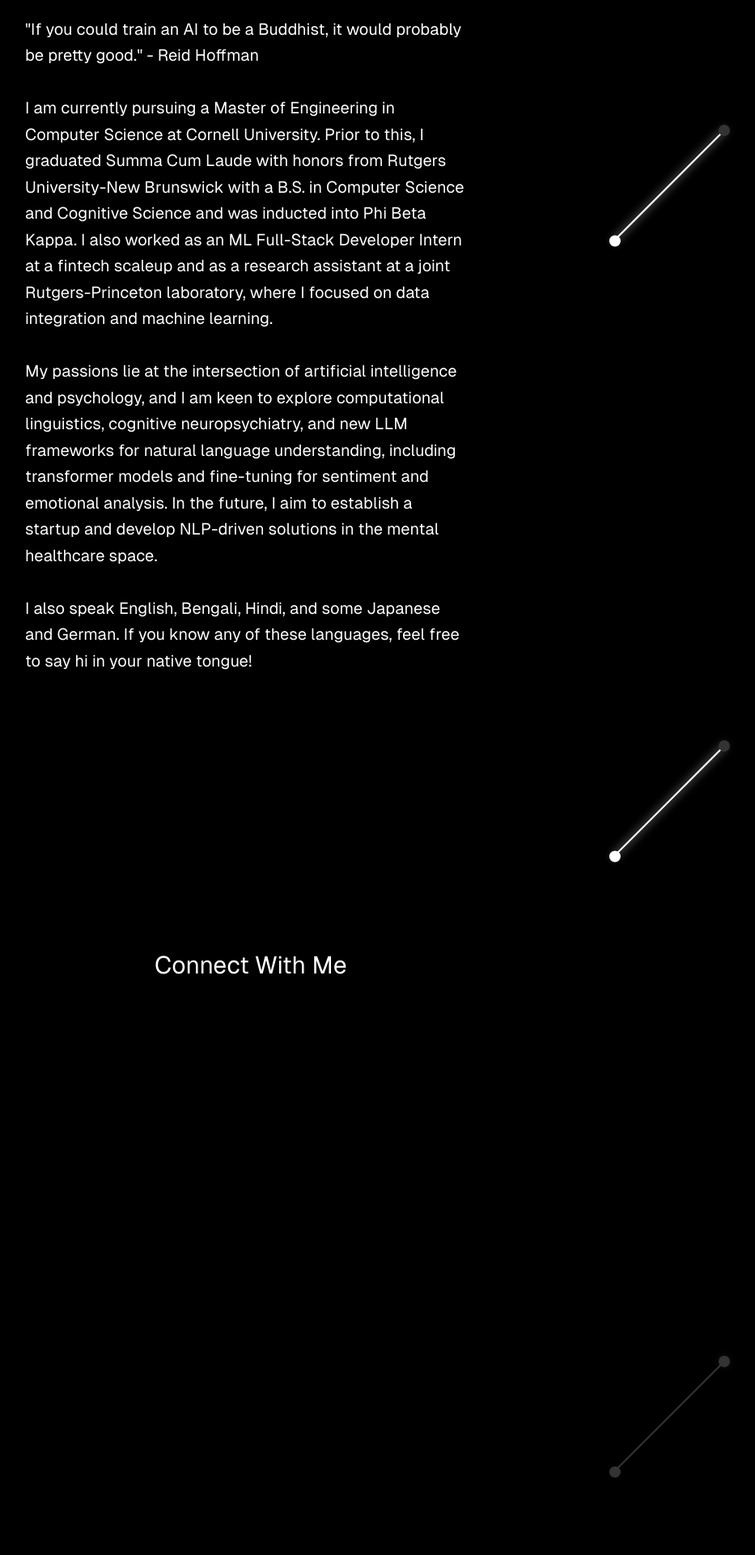
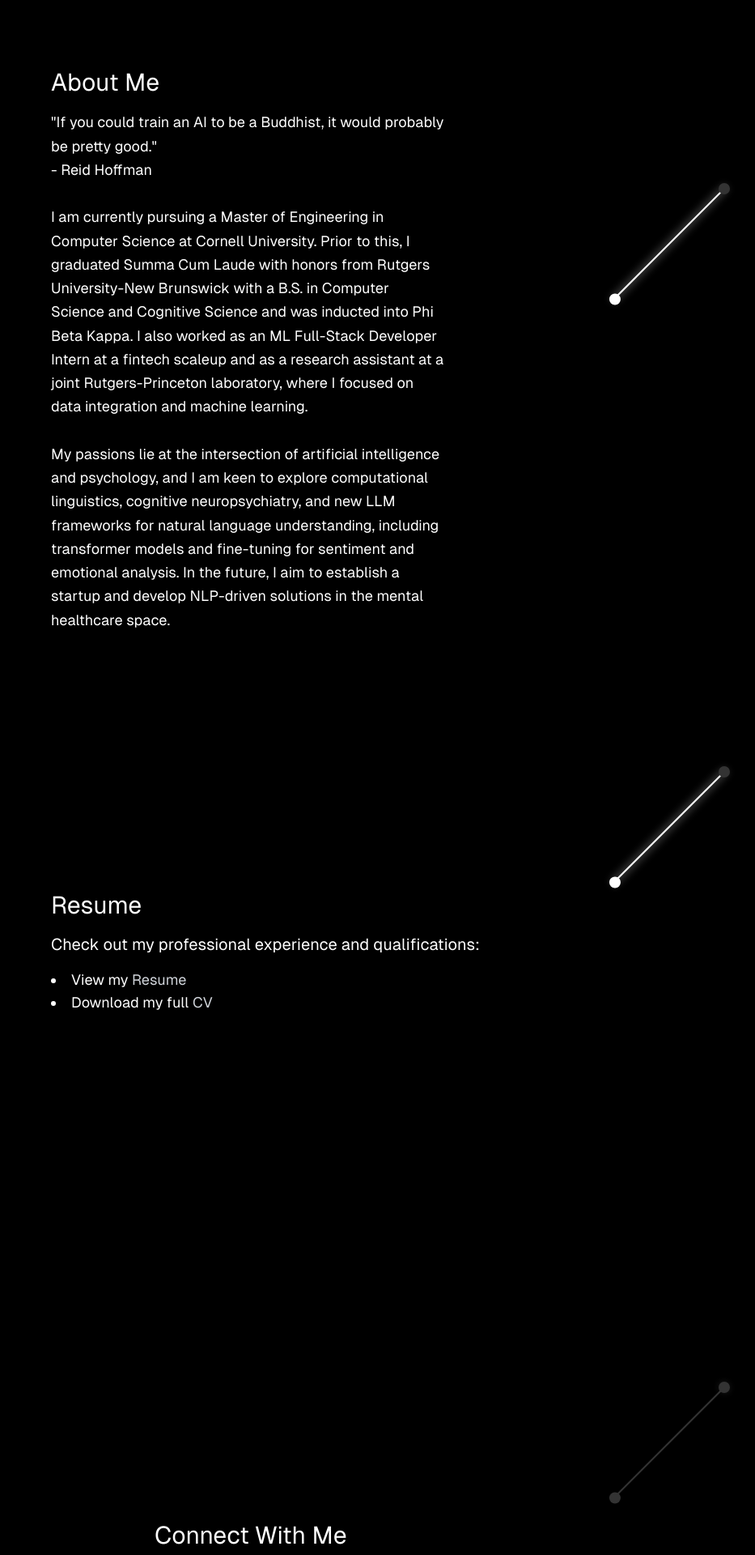
Before and after one commit to RishikSarkar/personal-portfolio-3.0, a Next.js app: page / in a window 1280 px wide. Shown: the part 800-2720 px from the top of the page at 81% size, without its empty margins (1-934 px from the left). Built offline with nearby package versions, Linux system fonts and the light colour scheme.

Commit message:
modified sections to provide info + fix formatting issues and bugs

```diff
--- a/src/app/page.tsx
+++ b/src/app/page.tsx
@@ -29,8 +29,8 @@ export default function Home() {
 
   return (
     <div className="flex flex-col min-h-[500vh] font-[family-name:var(--font-geist-sans)]">
-      <section ref={el => { sectionRefs.current[0] = el }} className="section h-screen flex flex-col justify-center items-start pl-8 pr-[calc(30%+2rem)] relative">
-        <div className="max-w-[calc(70%-2rem)]">
+      <section ref={el => { sectionRefs.current[0] = el }} className="section h-screen flex flex-col justify-center items-start pl-16 pr-16 mb-8 relative">
+        <div className="max-w-[calc(70%-20rem)]">
           <h1 className="text-5xl font-bold mb-4">Rishik Sarkar</h1>
           <p className="text-xl">
             M.Eng. in Computer Science at Cornell University<br />
@@ -45,24 +45,28 @@ export default function Home() {
         </div>
       </section>
 
-      <section ref={el => { sectionRefs.current[1] = el }} className="section h-screen flex flex-col justify-center items-start pl-8 pr-[calc(30%+2rem)]">
-        <div className="max-w-[calc(70%-2rem)]">
+      <section ref={el => { sectionRefs.current[1] = el }} className="section h-screen flex flex-col justify-center items-start pl-16 pr-16">
+        <div className="max-w-[calc(70%-20rem)]">
           <h2 className="text-3xl mb-4">About Me</h2>
-          <p className="text-xl leading-relaxed">
-            "If you could train an AI to be a Buddhist, it would probably be pretty good." - Reid Hoffman<br /><br />
+          <p className="text-lg leading-relaxed">
+            "If you could train an AI to be a Buddhist, it would probably be pretty good."<br /> - Reid Hoffman<br /><br />
             I am currently pursuing a Master of Engineering in Computer Science at Cornell University. Prior to this, I graduated Summa Cum Laude with honors from Rutgers University-New Brunswick with a B.S. in Computer Science and Cognitive Science and was inducted into Phi Beta Kappa. I also worked as an ML Full-Stack Developer Intern at a fintech scaleup and as a research assistant at a joint Rutgers-Princeton laboratory, where I focused on data integration and machine learning.<br /><br />
-            My passions lie at the intersection of artificial intelligence and psychology, and I am keen to explore computational linguistics, cognitive neuropsychiatry, and new LLM frameworks for natural language understanding, including transformer models and fine-tuning for sentiment and emotional analysis. In the future, I aim to establish a startup and develop NLP-driven solutions in the mental healthcare space.<br /><br />
-            I also speak English, Bengali, Hindi, and some Japanese and German. If you know any of these languages, feel free to say hi in your native tongue!
+            My passions lie at the intersection of artificial intelligence and psychology, and I am keen to explore computational linguistics, cognitive neuropsychiatry, and new LLM frameworks for natural language understanding, including transformer models and fine-tuning for sentiment and emotional analysis. In the future, I aim to establish a startup and develop NLP-driven solutions in the mental healthcare space.
           </p>
         </div>
-        <div className="diagonal-line" style={{top: '20%'}}>
+        <div className="diagonal-line" style={{top: '25%'}}>
           <div className="diagonal-line-node-right"></div>
           <div className="diagonal-line-node-left"></div>
         </div>
       </section>
 
-      <section ref={el => { sectionRefs.current[2] = el }} className="section h-screen flex flex-col justify-center items-start pl-[15%] pr-8">
-        <h2 className="text-3xl mb-4">Connect With Me</h2>
+      <section ref={el => { sectionRefs.current[2] = el }} className="section h-screen flex flex-col justify-center items-start pl-16 pr-16">
+        <h2 className="text-3xl -mt-24 mb-4">Resume</h2>
+        <p className="text-xl mb-4">Check out my professional experience and qualifications:</p>
+        <ul className="text-lg list-disc list-inside mb-4">
+          <li>View my <a href="#" className="text-gray-300 hover:text-gray-500">Resume</a></li>
+          <li>Download my full <a href="#" className="text-gray-300 hover:text-gray-500">CV</a></li>
+        </ul>
         <div className="diagonal-line" style={{top: '15%'}}>
           <div className="diagonal-line-node-right"></div>
           <div className="diagonal-line-node-left"></div>
@@ -70,8 +74,7 @@ export default function Home() {
       </section>
 
       <section ref={el => { sectionRefs.current[3] = el }} className="section h-screen flex flex-col justify-center items-start pl-[15%] pr-8">
-        <h2 className="text-3xl mb-4">Resume</h2>
-        <p className="text-xl">Resume information or a brief summary can go here.</p>
+        <h2 className="text-3xl -mt-64 mb-4">Connect With Me</h2>
         <div className="diagonal-line" style={{top: '10%'}}>
           <div className="diagonal-line-node-right"></div>
           <div className="diagonal-line-node-left"></div>
--- a/src/components/VerticalLine.tsx
+++ b/src/components/VerticalLine.tsx
@@ -58,11 +58,10 @@ const VerticalLine: React.FC = () => {
         const rect = line.getBoundingClientRect();
         const lineTop = rect.top;
         const lineBottom = rect.bottom;
-        const lineCenter = (lineTop + lineBottom) / 2;
+        const lineHeight = lineBottom - lineTop;
 
         let lineFillPercentage;
         if (index === 0) {
-          // Special handling for the first diagonal line
           lineFillPercentage = Math.max(0, Math.min(100, (centerLineWhiteY - lineTop) / (lineBottom - lineTop) * 100));
         } else if (lineBottom <= viewportCenter) {
           lineFillPercentage = 100;
@@ -84,12 +83,11 @@ const VerticalLine: React.FC = () => {
         const finalFillPercentage = diagonalLinesFilledRef.current[index] ? 100 : lineFillPercentage;
         (line as HTMLElement).style.setProperty('--fill-percentage', `${finalFillPercentage}%`);
 
-        // Handle the node color changes and pulsating effect
         const rightNode = line.querySelector('.diagonal-line-node-right') as HTMLElement;
         const leftNode = line.querySelector('.diagonal-line-node-left') as HTMLElement;
 
         if (rightNode) {
-          if (centerLineWhiteY >= lineCenter) {
+          if (centerLineWhiteY >= lineTop - lineHeight * 0.1) {
             rightNode.classList.add('filled');
           } else {
             rightNode.classList.remove('filled');
```
